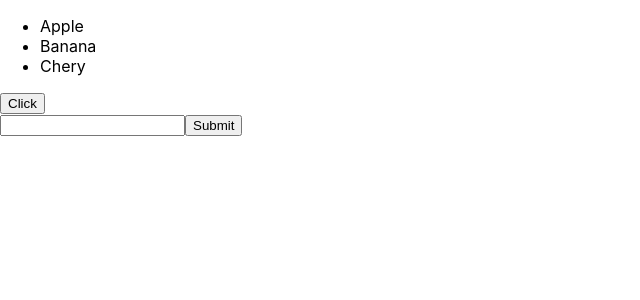
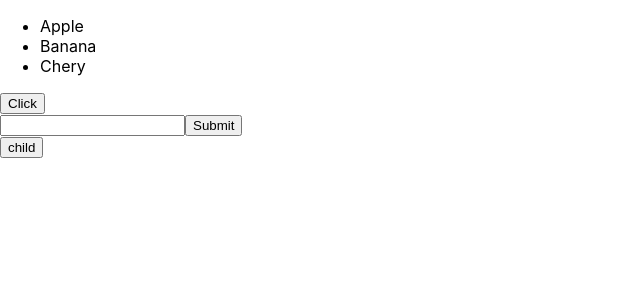
Before and after one commit to jht960526/React, a React (Create React App) app in the folder reactstudy/: page / in a window 1280 px wide. Shown: the top 300 px of the page, without its empty margins (0-640 px from the left). Built offline with nearby package versions, Linux system fonts and the light colour scheme.

Commit message:
컴포넌트만들기4
컴포넌트만들기4
이벤트 처리하기
event를 활용하여 alert 제어

```diff
--- a/reactstudy/src/App.js
+++ b/reactstudy/src/App.js
@@ -4,6 +4,7 @@ import { FilteredList } from './List';
 import List from './List';
 import Alert from './Alert';
 import Form from './Form';
+import Propagation from './Propagation';
 
 function Header(props){
   console.log('props', props);
@@ -47,6 +48,7 @@ function App() {
       {/* SyntheticEvent */}
       <Alert onAlert={()=> alert("world")}/>
       <Form/>
+      <Propagation/>
     </div>
   );
 }
--- /dev/null
+++ b/reactstudy/src/Propagation.jsx
@@ -0,0 +1,14 @@
+const Propagation = () => {
+  const handleParent = () => alert("parent");
+  const handleChild = (event) => {
+    event.stopPropagation();
+    alert("child");}
+  return (
+    <div onClick={handleParent}>
+      <button onClick={handleChild}>child</button>
+    </div>
+  );
+};
+
+
+export default Propagation;
```
